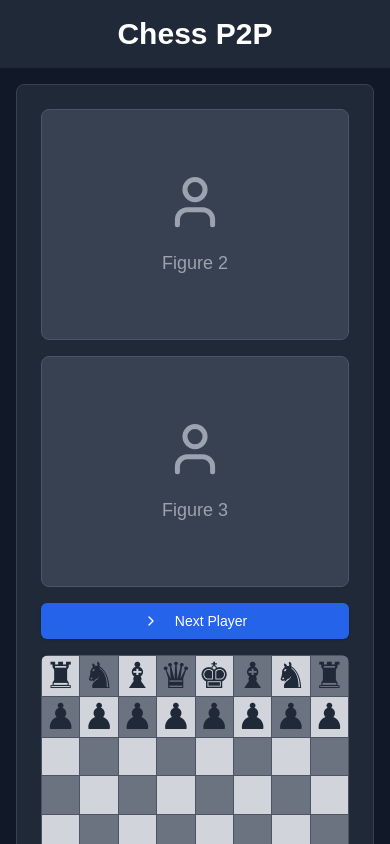
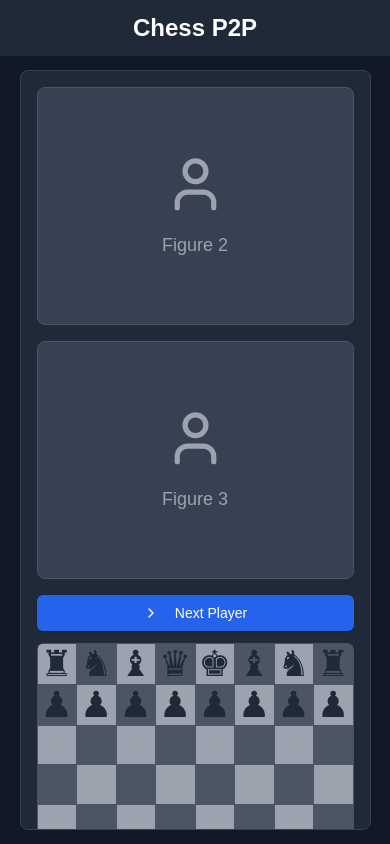
Before and after one commit to nurmandev/chess-p2p, a Next.js app: page /game in a window 390 px wide. Shown: the top 844 px of the page. Built offline with nearby package versions, Linux system fonts and the light colour scheme.

Commit message:
Refactor game page layout and components, update ChessBoard styling

```diff
--- a/src/app/game/page.tsx
+++ b/src/app/game/page.tsx
@@ -5,12 +5,12 @@ import MovesList from '@/components/shared/MovesList';
 export default function GamePage() {
   return (
     <div className="min-h-screen flex flex-col bg-gray-900 text-white">
-        <header className="bg-gray-800 py-4 px-6 text-center">
-          <h1 className="text-3xl font-bold">Chess P2P</h1>
+      <header className="bg-gray-800 py-3 px-4 lg:py-4 lg:px-6 text-center">
+        <h1 className="text-2xl lg:text-3xl font-bold">Chess P2P</h1>
       </header>
-        <main className="flex-grow flex items-center justify-center p-4">
-          <div className="bg-gray-800 border border-gray-700 rounded-lg overflow-hidden w-full max-w-7xl">
-            <div className="grid grid-cols-1 lg:grid-cols-[1fr,2fr,1fr] gap-4 p-6">
+      <main className="flex-grow flex items-center justify-center p-2 sm:p-4 lg:p-6">
+        <div className="bg-gray-800 border border-gray-700 rounded-lg overflow-hidden w-full max-w-[90vw] max-h-[90vh]">
+          <div className="grid grid-cols-1 lg:grid-cols-[1fr,2fr,1fr] gap-3 lg:gap-4 p-4 lg:p-6 h-full">
             <VideoCall />
             <div className="flex items-center justify-center">
               <ChessBoard />
--- a/src/components/shared/ChessBoard.tsx
+++ b/src/components/shared/ChessBoard.tsx
@@ -21,7 +21,7 @@ function ChessBoard() {
             <div
               key={index}
               className={`aspect-square flex items-center justify-center
-                          ${(row + col) % 2 === 0 ? 'bg-gray-300' : 'bg-gray-500'}`}
+                          ${(row + col) % 2 === 0 ? 'bg-gray-400' : 'bg-gray-600'}`}
             >
               {piece && (
                 <ChessPiece piece={piece} color={pieceColor} />
@@ -36,7 +36,7 @@ function ChessBoard() {
   function ChessPiece({ piece, color }: { piece: string; color: 'white' | 'black' }) {
     const pieceSymbols: { [key: string]: { [key: string]: string } } = {
       'white': {
-        'king': '♔', 'queen': '♕', 'rook': '♖', 'bishop': '♗', 'knight': '♘', 'pawn': '♙'
+        'king': '♚', 'queen': '♛', 'rook': '♜', 'bishop': '♝', 'knight': '♞', 'pawn': '♟'
       },
       'black': {
         'king': '♚', 'queen': '♛', 'rook': '♜', 'bishop': '♝', 'knight': '♞', 'pawn': '♟'
@@ -44,7 +44,7 @@ function ChessBoard() {
     };
 
     return (
-      <span className={`text-4xl ${color === 'white' ? 'text-yellow-200' : 'text-gray-800'}`}>
+      <span className={`text-4xl ${color === 'white' ? 'text-yellow-100' : 'text-gray-800'}`}>
         {pieceSymbols[color][piece]}
       </span>
     );
```
Lines whose indentation alone changed are shown as unchanged.
